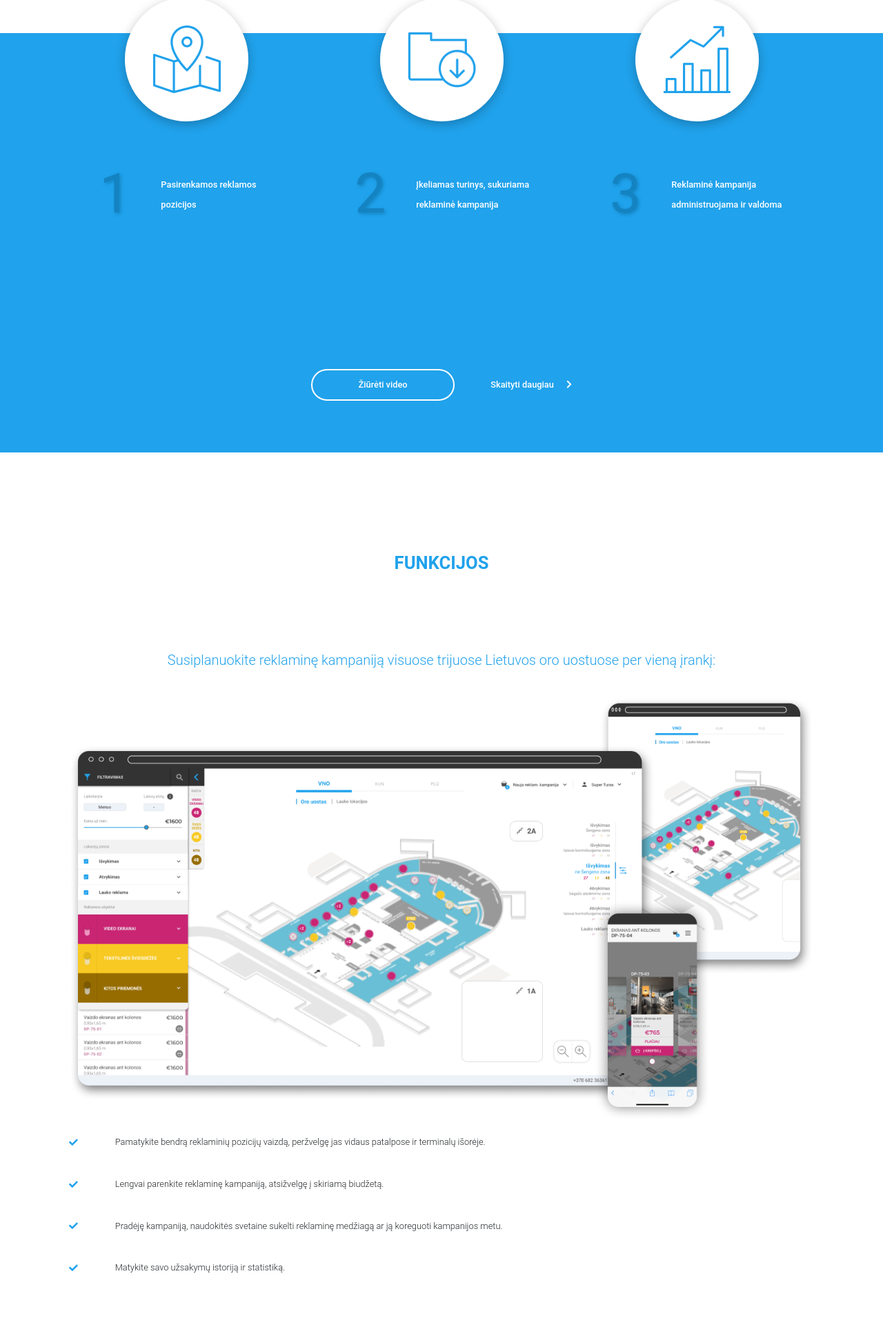
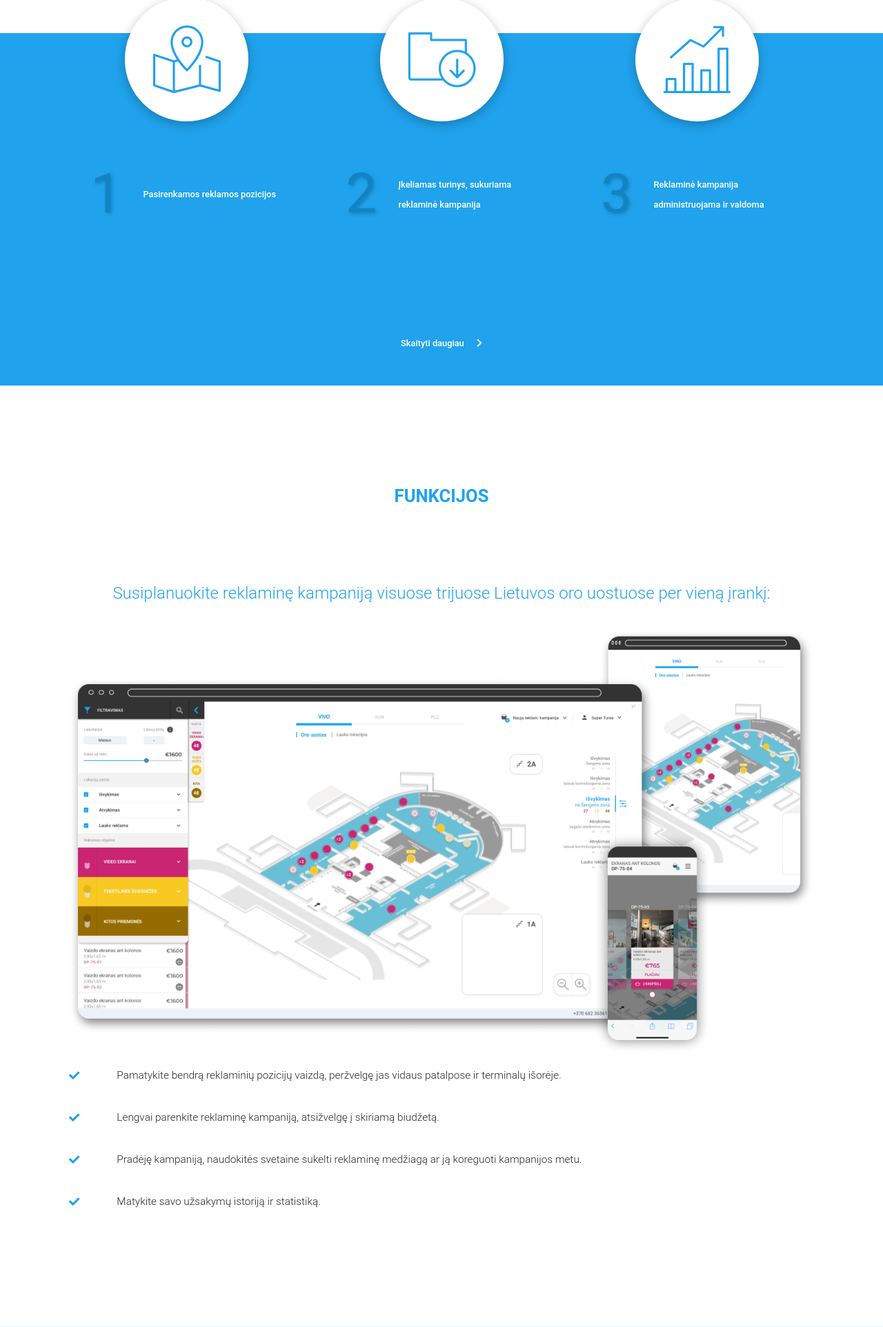
Before and after one commit to roguckas/ltou, a PHP site: page / in a window 1280 px wide. Shown: the part 1937-3861 px from the top of the page at 69% size. Run offline with PHP 8.4, Linux system fonts and the light colour scheme; some libraries are stand-ins or nearby versions.

Commit message:
03-03 fix.

```diff
--- a/assets/style.css
+++ b/assets/style.css
@@ -724,4 +724,16 @@ button .border-primary:hover {
   display: none;
 }
 
+.popover-body {
+  font-size: 16px;
+}
+
+.lead {
+  font-size: 1.5rem;
+}
+
+#functions li {
+  font-size: 1.2vw;
+}
+
 /*# sourceMappingURL=style.css.map */
--- a/assets/style.scss
+++ b/assets/style.scss
@@ -581,3 +581,15 @@ button .border-primary:hover {
 .slick-arrow.slick-hidden {
   display: none;
 }
+
+.popover-body {
+  font-size: 16px;
+}
+
+.lead {
+  font-size: 1.5rem;
+}
+
+#functions li {
+  font-size: 1.2vw;
+}
--- a/how-it-works.php
+++ b/how-it-works.php
@@ -21,7 +21,7 @@
                 </div>
                 <div class="row col-12 align-items-center justify-content-center services-text">
                     <h1 class="col d-flex justify-content-center">1</h1>
-                    <h3 class="col-8 d-flex justify-content-start text-white">Pasirenkamos reklamos pozicijos</h3>
+                    <h3 class="col-8 d-flex justify-content-start text-white text-left">Pasirenkamos reklamos pozicijos</h3>
                 </div>
             </div>
             <div class="col row align-items-center case-study">
@@ -30,7 +30,7 @@
                 </div>
                 <div class="row col-12 align-items-center justify-content-center services-text">
                     <h1 class="col d-flex justify-content-center">2</h1>
-                    <h3 class="col-8 d-flex justify-content-start text-white">Įkeliamas turinys, sukuriama reklaminė kampanija</h3>
+                    <h3 class="col-8 d-flex justify-content-start text-white text-left">Įkeliamas turinys, sukuriama reklaminė kampanija</h3>
                 </div>
             </div>
             <div class="col row align-items-center case-study">
@@ -39,7 +39,7 @@
                 </div>
                 <div class="row col-12 align-items-center justify-content-center services-text">
                     <h1 class="col d-flex justify-content-center">3</h1>
-                    <h3 class="col-8 d-flex justify-content-start text-white">Reklaminė kampanija administruojama ir valdoma</h3>
+                    <h3 class="col-8 d-flex justify-content-start text-white text-left">Reklaminė kampanija administruojama ir valdoma</h3>
                 </div>
             </div>
         </div>
--- a/index.php
+++ b/index.php
@@ -135,7 +135,7 @@
                     </div>
                     <div class="col row col-12 align-items-center justify-content-center services-text">
                         <h1 class="col justify-content-center">1</h1>
-                        <h3 class="col-8 text-left text-white"><a href="how-it-works.php#services">Pasirenkamos reklamos pozicijos</a></h3>
+                        <h3 class="col-9 text-left text-white"><a href="how-it-works.php#services">Pasirenkamos reklamos pozicijos</a></h3>
                     </div>
                 </div>
                 <div class="row col-md-12 col-xl-4 case-study">
@@ -144,7 +144,7 @@
                     </div>
                     <div class="col row col-12 align-items-center justify-content-center services-text">
                         <h1 class="col justify-content-center">2</h1>
-                        <h3 class="col-8 text-left text-white"><a href="how-it-works.php#services">Įkeliamas turinys, sukuriama reklaminė kampanija</a></h3>
+                        <h3 class="col-9 text-left text-white"><a href="how-it-works.php#services">Įkeliamas turinys, sukuriama reklaminė kampanija</a></h3>
                     </div>
                 </div>
                 <div class="row col-md-12 col-xl-4 case-study">
@@ -153,14 +153,14 @@
                     </div>
                     <div class="col row col-12 align-items-center justify-content-center services-text">
                         <h1 class="col justify-content-center">3 </h1>
-                        <h3 class="col-8 text-left text-white"><a href="how-it-works.php#services">Reklaminė kampanija administruojama ir valdoma</a></h3>
+                        <h3 class="col-9 text-left text-white"><a href="how-it-works.php#services">Reklaminė kampanija administruojama ir valdoma</a></h3>
                     </div>
                 </div>
             </div>
 
             <div class="col-12 buttons  justify-content-center">
-                <button class=" col-sm-6 col-md-2 mr-5"><a href="how-it-works.php">Žiūrėti video</a></button>
-                <a href="how-it-works.php#services">Skaityti daugiau <i class="fas fa-chevron-right"></i></a>
+<!--                <button class=" col-sm-6 col-md-2 mr-5"><a href="how-it-works.php">Žiūrėti video</a></button>-->
+                <a href="how-it-works.php">Skaityti daugiau <i class="fas fa-chevron-right"></i></a>
             </div>
         </div>
     </div>
```
Also changed, not shown: 1 other file.
